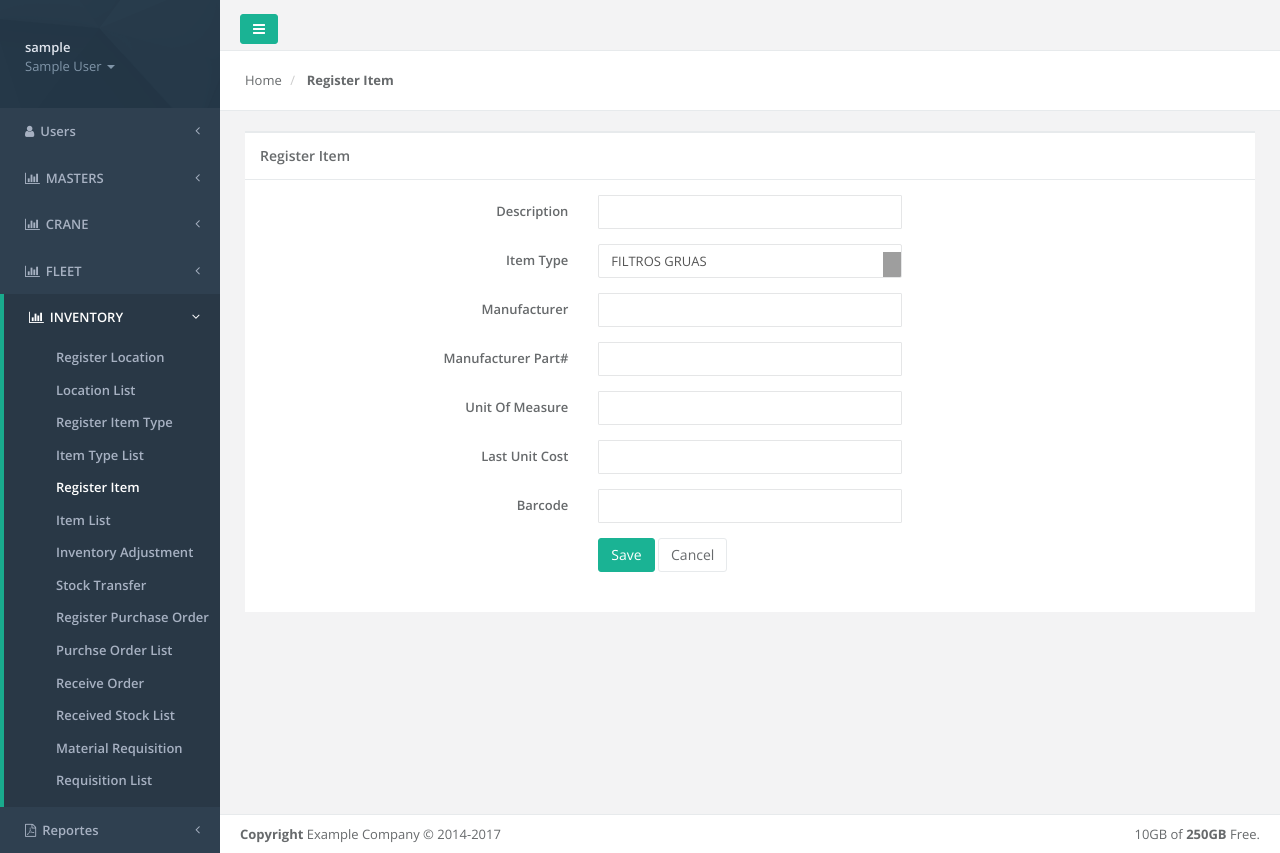
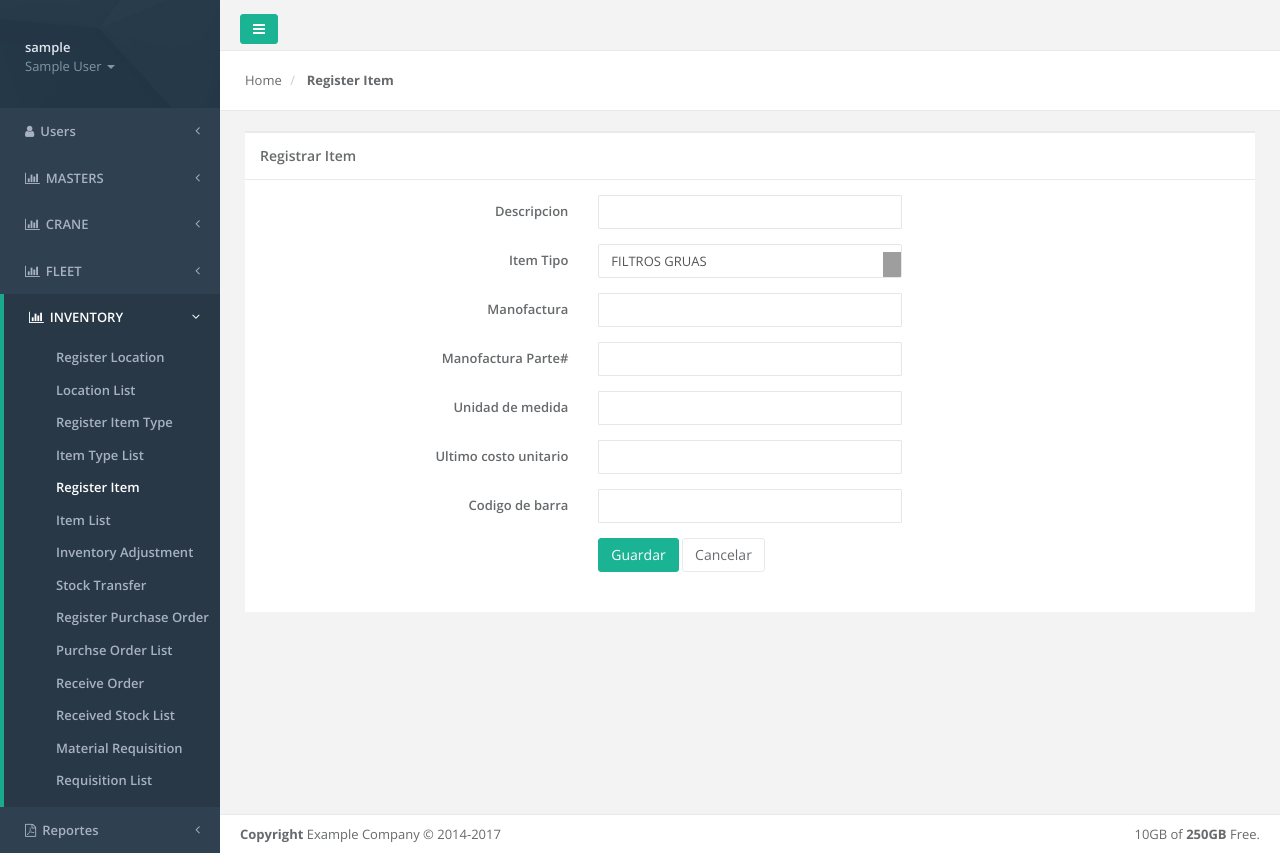
Before and after one commit to Chicho25/Ramen, a PHP site: page /register-item.php in a window 1280 px wide. Run offline with PHP 8.4, Linux system fonts and the light colour scheme; the visitor is signed in with stand-in values (Sample User, id 1); data comes from the database, SQL or seed files in the repository; some libraries are stand-ins or nearby versions; grey boxes are pictures that could not be loaded.

```diff
--- a/include/config.php
+++ b/include/config.php
@@ -1,7 +1,7 @@
 <?php
 	$DB_Server = "localhost";
-	$DB_Username ="Ramenplus";
-	$DB_Password = "*lxLzwVw)R.C";
+	$DB_Username ="root";
+	$DB_Password = "";
 	$DB_DBName = "Ramenplus";
 
 	$arrStatus = array("1" => "Active", "2" => "Pending", "3" => "Won", "4" => "Lost", "5" => "Cancelled", "6" => "Finished");
--- a/index.php
+++ b/index.php
@@ -18,9 +18,9 @@
      if( isset($_POST['btn-login']) ) {
 
         $username = $_POST['username'];
-        $password = encryptIt($_POST['password']);
+        //$password = encryptIt($_POST['password']);
         $username = strip_tags(trim($username));
-        $password = strip_tags(trim($password));
+        $password = strip_tags(trim($_POST['password']));
 
 
         if(RecCount("users", "user = '".$username."' and password = '".$password."' and stat = 1") > 0)
--- a/inventory-adjust.php
+++ b/inventory-adjust.php
@@ -35,6 +35,8 @@
                        );
 
           $nId = InsertRec("inventory_adjustment", $arrVal);
+
+
 
           if($nId > 0)
           {
--- a/register-item.php
+++ b/register-item.php
@@ -39,7 +39,7 @@
 
               $message = '<div class="alert alert-success">
                     <a href="#" class="close" data-dismiss="alert" aria-label="close">&times;</a>
-                      <strong>Item created successfully</strong>
+                      <strong>Item Creado con exito!</strong>
                     </div>';
 
                 echo '<script>
@@ -50,14 +50,11 @@
           else
           {
 
-
             $message = '<div class="alert alert-danger">
-                  <a href="#" class="close" data-dismiss="alert" aria-label="close">&times;</a>
-                    <strong>Item not created</strong>
-                  </div>';
+                        <a href="#" class="close" data-dismiss="alert" aria-label="close">&times;</a>
+                          <strong>Item no fue creado!</strong>
+                        </div>';
           }
-
-
 
      }
 ?>
@@ -70,7 +67,7 @@
         <div class="col-lg-12">
                 <div class="ibox float-e-margins">
                     <div class="ibox-title">
-                        <h5>Register Item</h5>
+                        <h5>Registrar Item</h5>
                     </div>
                     <div class="ibox-content">
                 	<form class="form-horizontal" data-validate="parsley" method="post"   enctype="multipart/form-data">
@@ -79,13 +76,13 @@
                                     echo $message;
                           ?>
                             <div class="form-group required">
-                              <label class="col-lg-4 text-right control-label font-bold">Description</label>
+                              <label class="col-lg-4 text-right control-label font-bold">Descripcion</label>
                               <div class="col-lg-4">
                                 <input type="text" class="form-control" required=""   name="description">
                               </div>
                             </div>
                             <div class="form-group required">
-                              <label class="col-lg-4 text-right control-label font-bold">Item Type</label>
+                              <label class="col-lg-4 text-right control-label font-bold">Item Tipo</label>
                               <div class="col-lg-4">
                                   <select class="chosen-select form-control" name="itemtype" required="required" >
                                     <?PHP
@@ -102,31 +99,31 @@
                               </div>
                             </div>
                             <div class="form-group required">
-                              <label class="col-lg-4 text-right control-label font-bold">Manufacturer</label>
+                              <label class="col-lg-4 text-right control-label font-bold">Manofactura</label>
                               <div class="col-lg-4">
                                 <input type="text" class="form-control" required=""   name="manufacturer">
                               </div>
                             </div>
                             <div class="form-group required">
-                              <label class="col-lg-4 text-right control-label font-bold">Manufacturer Part#</label>
+                              <label class="col-lg-4 text-right control-label font-bold">Manofactura Parte#</label>
                               <div class="col-lg-4">
                                 <input type="text" class="form-control" required=""   name="manufacturernumber">
                               </div>
                             </div>
                             <div class="form-group required">
-                              <label class="col-lg-4 text-right control-label font-bold">Unit Of Measure</label>
+                              <label class="col-lg-4 text-right control-label font-bold">Unidad de medida</label>
                               <div class="col-lg-4">
                                 <input type="text" class="form-control" required=""   name="unitofmeasure">
                               </div>
                             </div>
                             <div class="form-group required">
-                              <label class="col-lg-4 text-right control-label font-bold">Last Unit Cost</label>
+                              <label class="col-lg-4 text-right control-label font-bold">Ultimo costo unitario</label>
                               <div class="col-lg-4">
                                 <input type="text" class="form-control" required=""   name="lastunitcost">
                               </div>
                             </div>
                             <div class="form-group required">
-                              <label class="col-lg-4 text-right control-label font-bold">Barcode</label>
+                              <label class="col-lg-4 text-right control-label font-bold">Codigo de barra</label>
                               <div class="col-lg-4">
                                 <input type="text" class="form-control" required=""   name="barcode">
                               </div>
@@ -134,8 +131,8 @@
 
                           <div class="form-group">
                             <div class="col-sm-4 col-sm-offset-4">
-                                <button class="btn btn-primary" name="submitUser" type="submit">Save</button>
-                                <button class="btn btn-white" type="button" onclick="window.location='home.php'">Cancel</button>
+                                <button class="btn btn-primary" name="submitUser" type="submit">Guardar</button>
+                                <button class="btn btn-white" type="button" onclick="window.location='home.php'">Cancelar</button>
                             </div>
                           </div>
                     </form>
```
